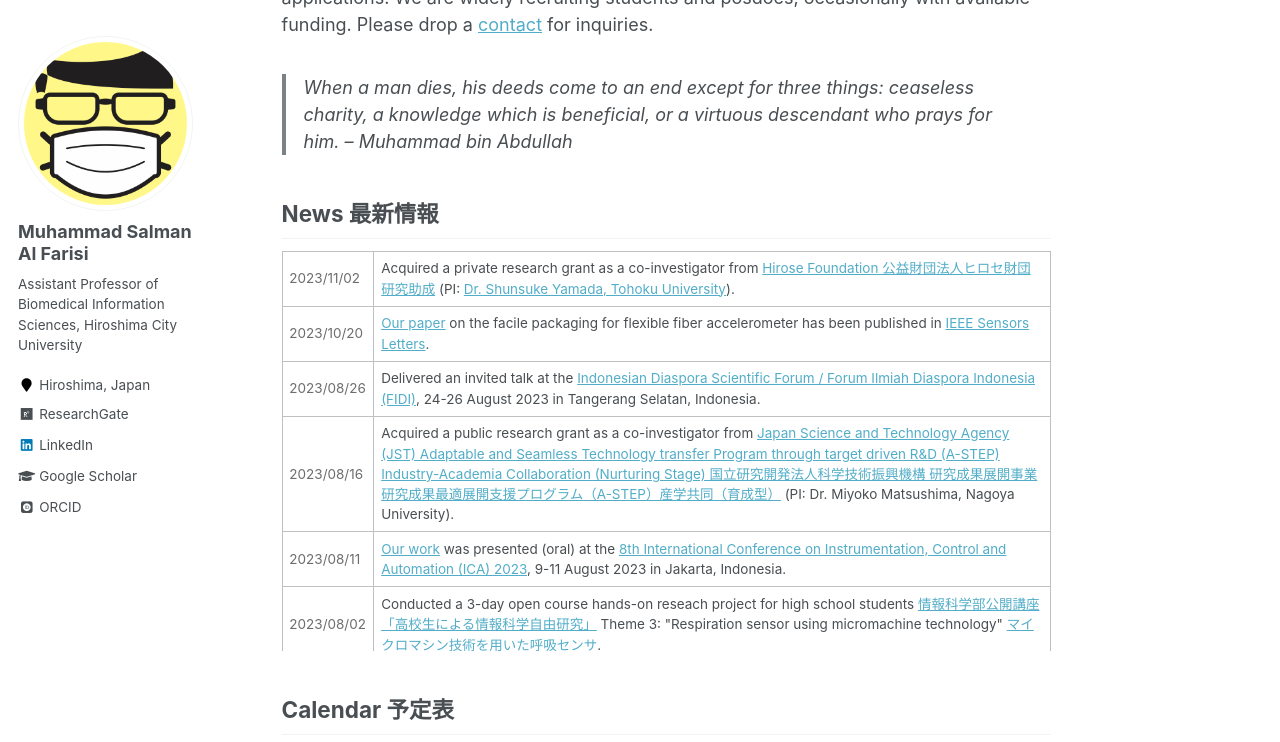
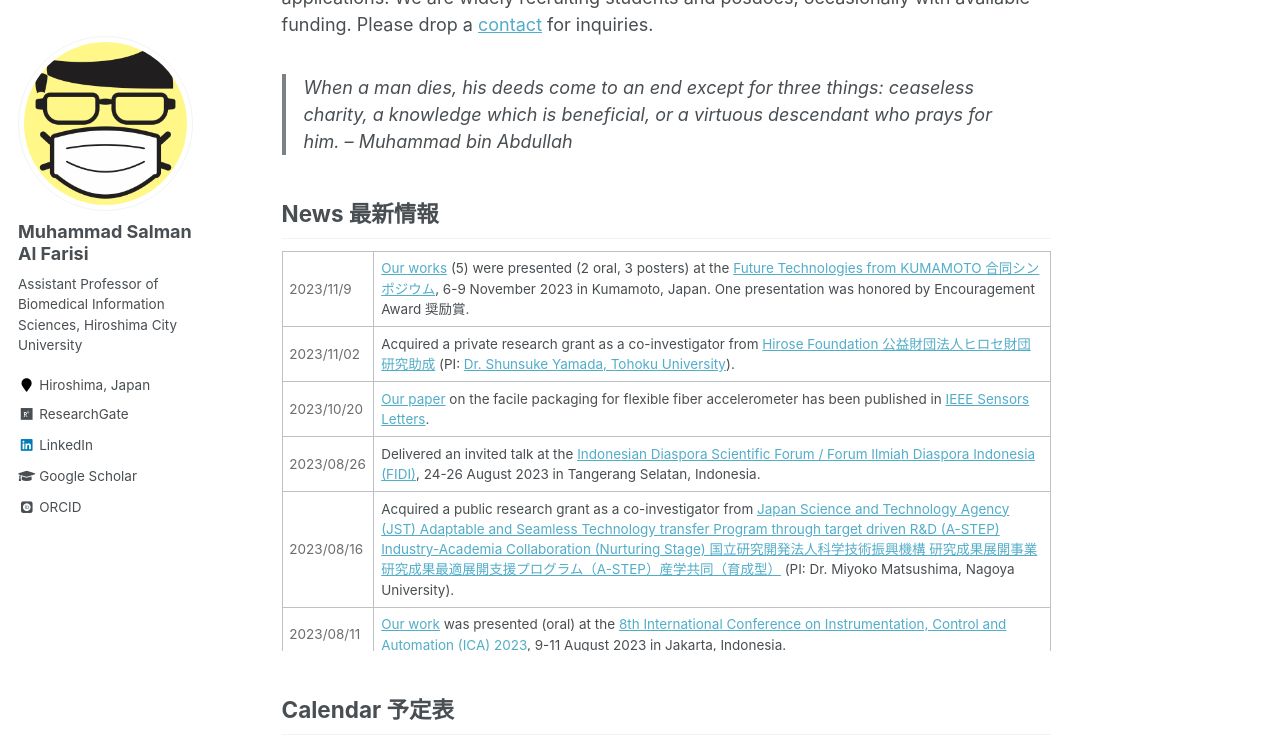
Before and after one commit to msalfarisi/msalfarisi.github.io, a Jekyll site: the page built from _pages/home.md, in a window 1280 px wide and 900 px high, scrolled down 457 px, cut to the strip 0-742 px from the top of the window. Built offline with Jekyll 4.4.1, drawn with Linux system fonts in a browser that asks for light colours; some web fonts are replaced.

Commit message:
Update home.md

```diff
--- a/_pages/home.md
+++ b/_pages/home.md
@@ -22,6 +22,10 @@
 
 <div style="overflow-y: scroll; height:400px;">
  <table style="width:100%">
+  <tr>
+    <td style="color:#6d6d6d;">2023/11/9</td>
+    <td><a href="/publication/">Our works</a> (5) were presented (2 oral, 3 posters) at the <a href="https://sensorsymposium.org/">Future Technologies from KUMAMOTO 合同シンポジウム</a>, 6-9 November 2023 in Kumamoto, Japan. One presentation was honored by Encouragement Award 奨励賞.</td>
+  </tr>
   <tr>
     <td style="color:#6d6d6d;">2023/11/02</td>
     <td>Acquired a private research grant as a co-investigator from <a href="https://hirose-isf.or.jp/">Hirose Foundation 公益財団法人ヒロセ財団 研究助成</a> (PI: <a href="http://santayamada.wp.xdomain.jp/">Dr. Shunsuke Yamada, Tohoku University</a>).</td>
```
